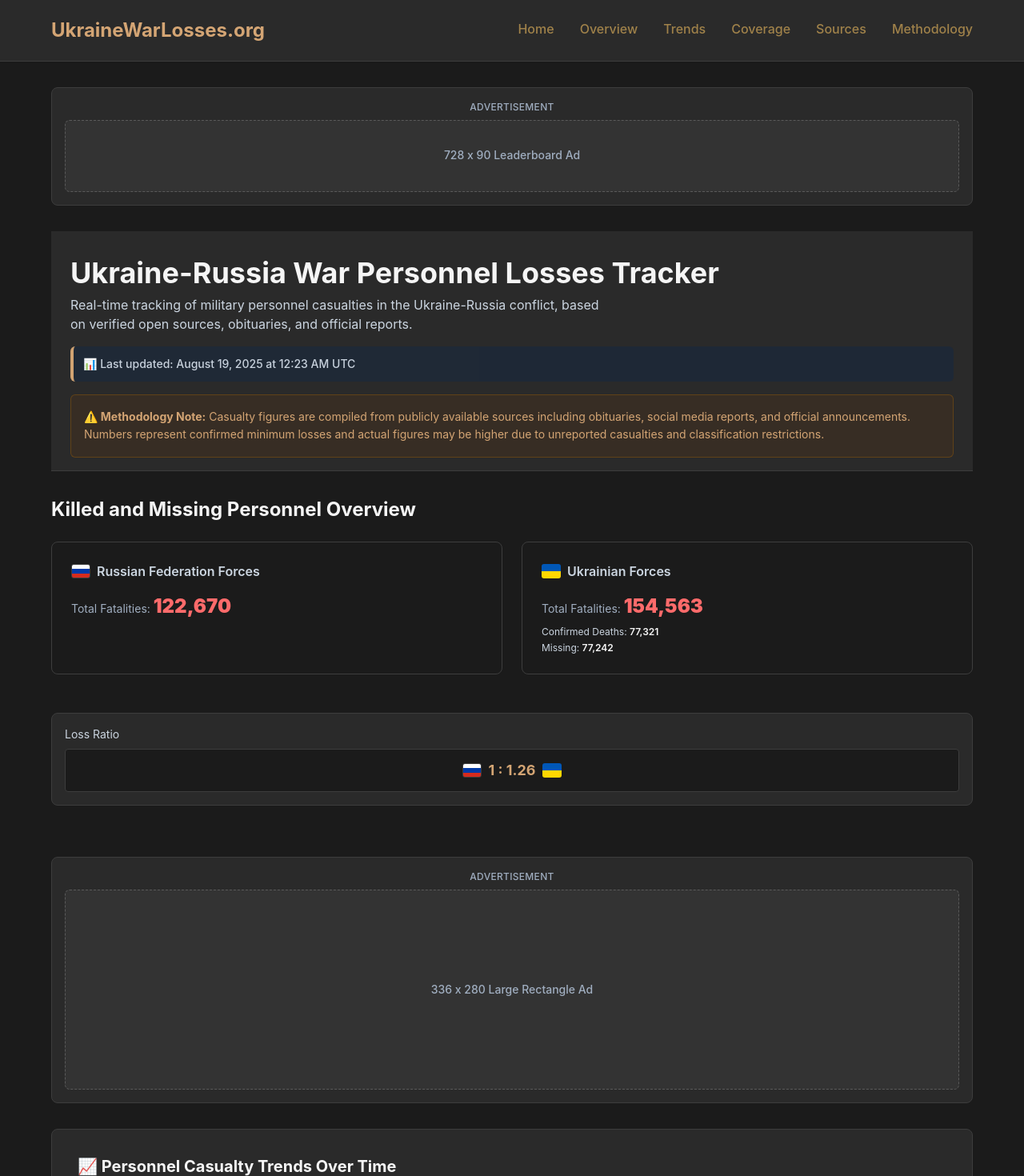
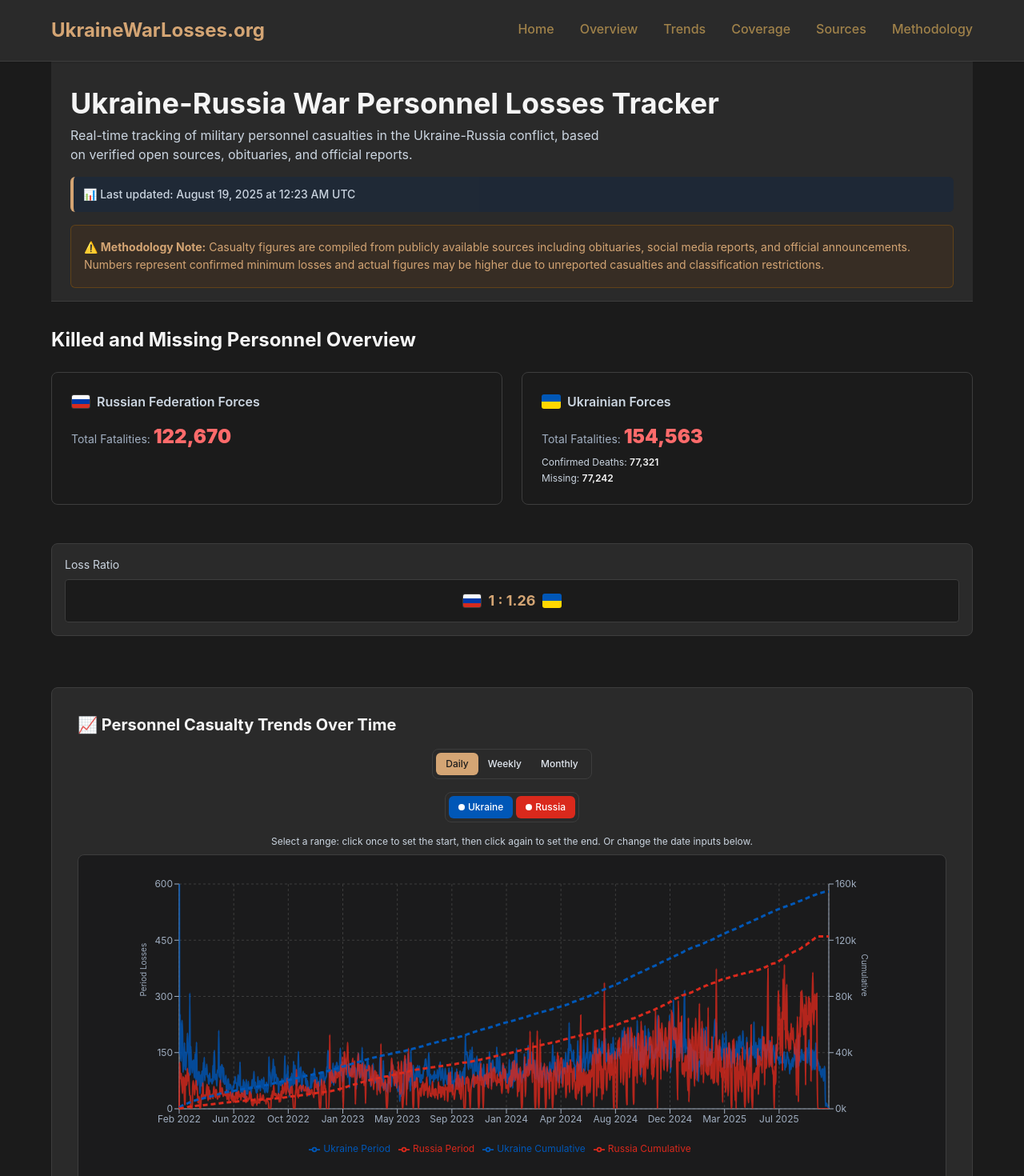
Before and after one commit to ukrainewarlosses/ukrwarlosses, a Next.js app: page / in a window 1280 px wide. Shown: the top 1470 px of the page at 80% size. Built offline with nearby package versions, Linux system fonts and the light colour scheme.

Commit message:
Comment out AdBanner components in HomePage and MethodologyPage for future adjustments: wrapped AdBanner elements in comments to disable them temporarily while maintaining layout structure. This prepares for potential ad integration changes.

```diff
--- a/src/app/methodology/page.tsx
+++ b/src/app/methodology/page.tsx
@@ -102,9 +102,9 @@ export default function MethodologyPage() {
       <Header />
 
       {/* Header Banner Ad */}
-      <div className="container">
+      {/* <div className="container">
         <AdBanner size="header" adSlot="1234567890" />
-      </div>
+      </div> */}
 
       <div className="container">
         {/* Hero Section */}
@@ -120,7 +120,7 @@ export default function MethodologyPage() {
         </section>
 
         {/* In-Content Ad */}
-        <AdBanner size="content" adSlot="0987654321" />
+        {/* <AdBanner size="content" adSlot="0987654321" /> */}
 
         {/* Overview Section */}
         <section className="bg-card-bg border border-border-color rounded-lg p-6 md:p-8 mb-8">
@@ -434,9 +434,9 @@ export default function MethodologyPage() {
       </div>
 
       {/* Footer Banner Ad */}
-      <div className="container">
+      {/* <div className="container">
         <AdBanner size="footer" adSlot="5566778899" />
-      </div>
+      </div> */}
 
       <Footer />
     </main>
--- a/src/app/page.tsx
+++ b/src/app/page.tsx
@@ -145,9 +145,9 @@ export default function HomePage() {
       <Header />
 
       {/* Header Banner Ad (Desktop) */}
-      <div className="container">
+      {/* <div className="container">
         <AdBanner size="header" adSlot="1234567890" />
-      </div>
+      </div> */}
 
       <div className="container">
         <Hero />
@@ -193,7 +193,7 @@ export default function HomePage() {
         </section>
 
         {/* In-Content Ad */}
-        <AdBanner size="content" adSlot="0987654321" />
+        {/* <AdBanner size="content" adSlot="0987654321" /> */}
 
         {/* Trends Chart Section */}
         <section id="trends" className="bg-card-bg border border-border-color rounded-lg p-4 sm:p-6 lg:p-8 my-8">
@@ -206,7 +206,7 @@ export default function HomePage() {
         </section>
 
         {/* Mobile Sidebar Ad */}
-        <AdBanner size="mobile" adSlot="1122334455" />
+        {/* <AdBanner size="mobile" adSlot="1122334455" /> */}
 
         {/* Data Sources */}
         <section id="sources" className="bg-card-bg border border-border-color rounded-lg p-8 my-8">
@@ -243,9 +243,9 @@ export default function HomePage() {
       </div>
 
       {/* Footer Banner Ad */}
-      <div className="container">
+      {/* <div className="container">
         <AdBanner size="footer" adSlot="5566778899" />
-      </div>
+      </div> */}
 
       <Footer />
     </main>
```
